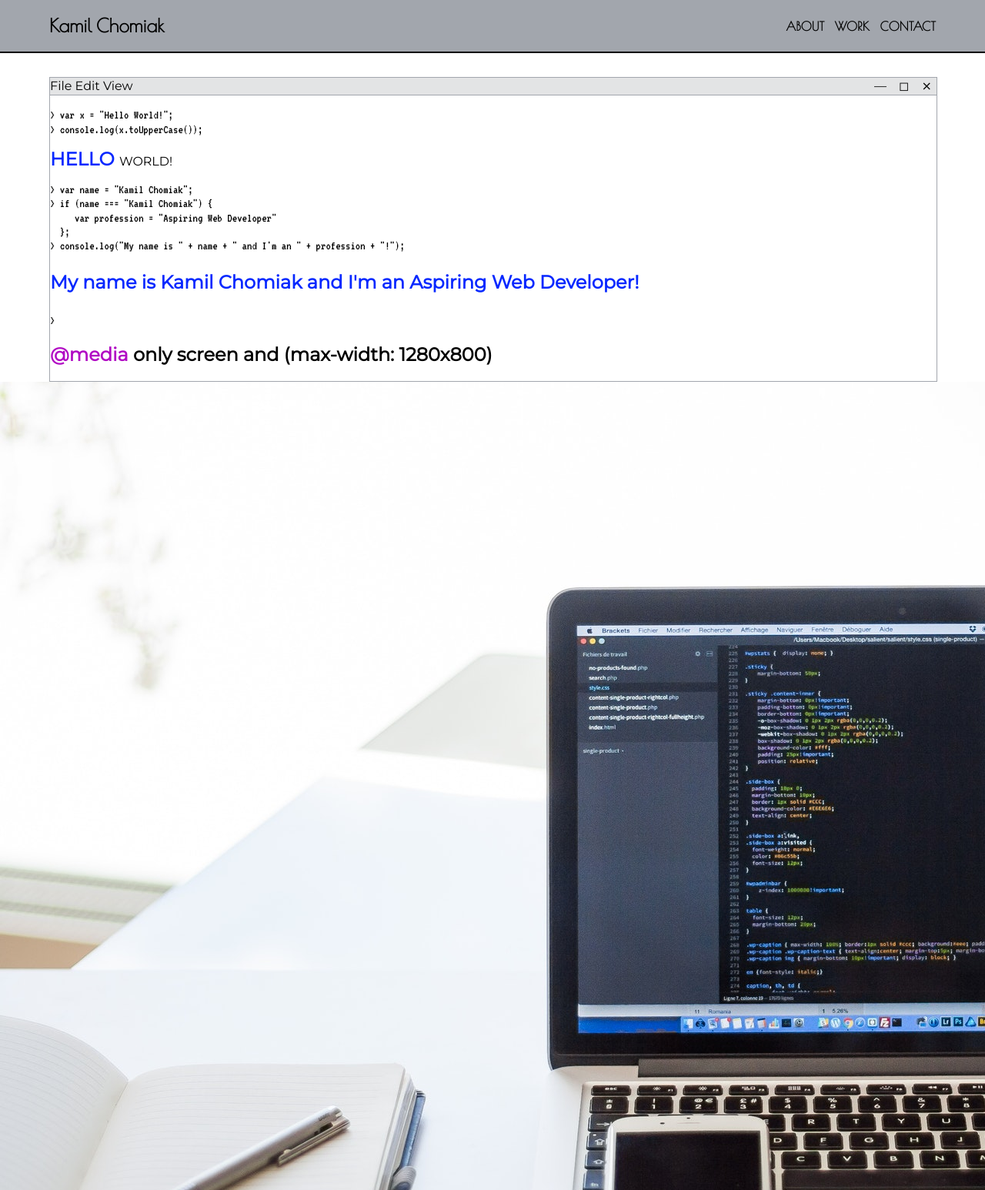
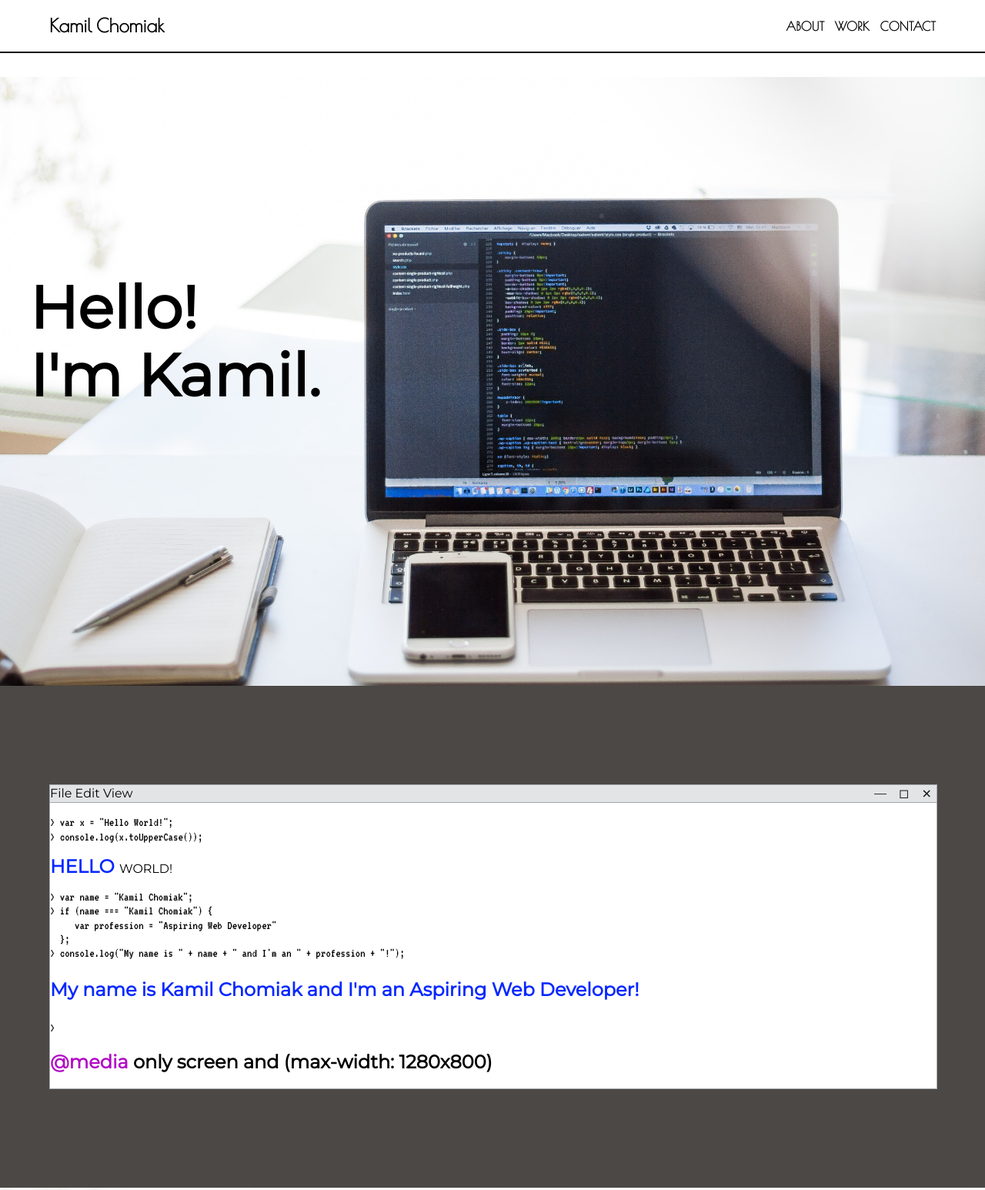
Before and after one commit to chomiak89/portfolio, a plain HTML site: page index.html in a window 1280 px wide. Shown: the top 1546 px of the page at 77% size. Drawn offline with nearby package versions, Linux system fonts and the light colour scheme.

Commit message:
adjusted the header and banner

```diff
--- /dev/null
+++ b/_banner.scss
@@ -0,0 +1,11 @@
+.bannerContainer h3 {
+  margin-top: 100px;
+  background-image: url(img/mac2.jpg);
+  background-repeat: no-repeat;
+  background-position: center;
+  background-size: cover;
+  padding: 20% 0 30% 3%;
+  font-family:'Montserrat', sans-serif;
+  font-size: 6vw;
+  // height: 980px;
+}
--- a/_header.scss
+++ b/_header.scss
@@ -1,7 +1,8 @@
 header {
   display: flex;
   justify-content: space-between;
-  background-color: #a2a6ad;
+  // background-color: #a2a6ad;
+  background-color: #fff;
   padding: 0 5% 0 5%;
   font-family: 'Poiret One', cursive;
   border-bottom: 2px solid #000;
--- a/_mainPgCntnt1.scss
+++ b/_mainPgCntnt1.scss
@@ -1,8 +1,15 @@
+.contentContainer {
+  width: 100%;
+  background-color: #4c4845;
+  padding: 10% 0;
+  margin-top: -8%;
+}
 .mainPgCntnt1 {
-  margin: 100px 5% 0 5%;
+  margin: 0 5% 0 5%;
   width: 90%;
   font-family:'Montserrat', sans-serif;
   border: 1px solid #a2a6ad;
+  background-color: #fff;
 }
 
 .terminalNavBar {
--- a/index.html
+++ b/index.html
@@ -23,6 +23,11 @@
       </ul>
     </header>
 
+    <div class="bannerContainer">
+      <h3>Hello!<br>I'm Kamil.</h3>
+    </div>
+
+    <div class="contentContainer">
       <div class="mainPgCntnt1">
         <div class="terminalNavBar">
           <ul>
@@ -43,6 +48,7 @@
         <p class="code">&gt; <span class="blinking-cursor">|</span></p>
         <h2><span class="purpleColor">@media</span> only screen and (max-width: <span id="dimensions"></span>)</h2>
       </div>
+  </div>
 
     <div>
       <img src="img/mac.jpeg">
--- a/styles.scss
+++ b/styles.scss
@@ -1,6 +1,7 @@
 @import "normalize";
 @import "header";
 @import "mainPgCntnt1";
+@import "banner";
 
 
 .main {
```
Also changed, not shown: img/mac2.jpg (added), styles.min.css. Lines whose indentation alone changed are shown as unchanged.
